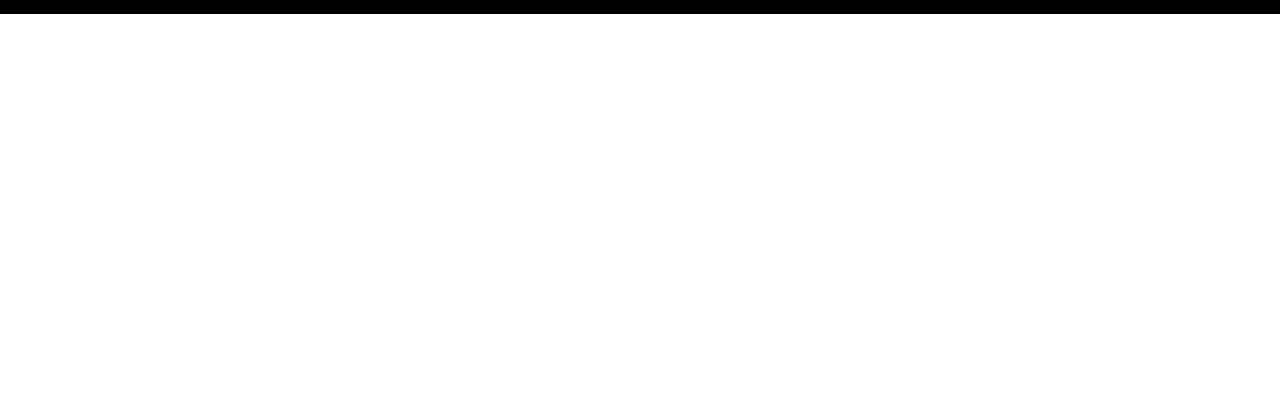
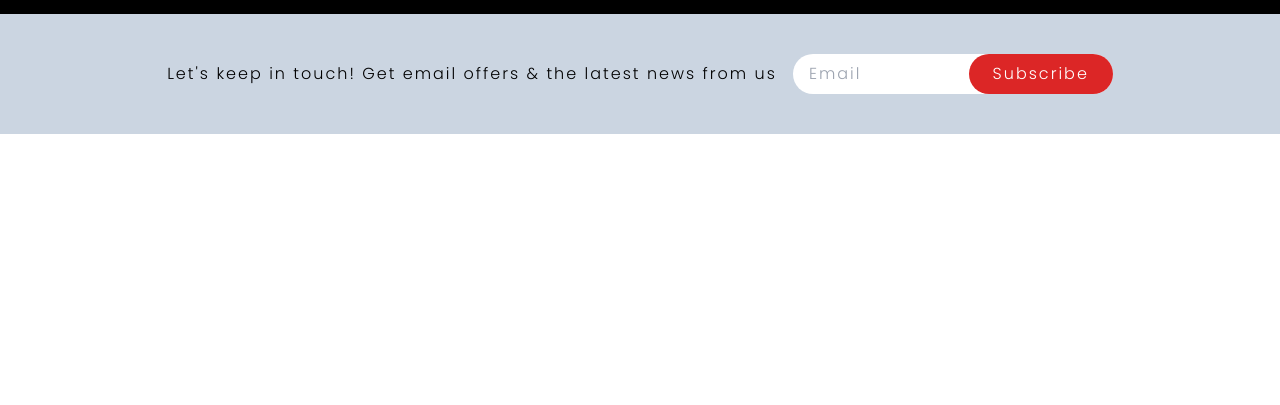
Before and after one commit to AbdulMoiz36/Aloacci, a PHP site: page / in a window 1280 px wide. Shown: the part 135-540 px from the top of the page. Run offline with PHP 8.4, Linux system fonts and the light colour scheme; some libraries are stand-ins or nearby versions.

Commit message:
HTML to PHP

```diff
--- a/css/style.css
+++ b/css/style.css
@@ -13,6 +13,7 @@ input[type="search"]::-webkit-search-cancel-button {
   #head-search {
     padding-right: 2.5rem; /* Ensure enough space for the search icon */
   }
+
 
   .shop:hover{
     border-bottom: 2px solid gray;
--- /dev/null
+++ b/footer.php
@@ -0,0 +1,23 @@
+ <!-- Footer Start -->
+ <footer class="bg-black">
+      <div class="bg-slate-300 p-10 w-full flex flex-col sm:flex-row justify-center items-center gap-4">
+        <p class="text-center sm:text-left">Let's keep in touch! Get email offers & the latest news from us</p>
+        <div class="relative w-full sm:w-auto max-w-lg">
+          <input
+            type="email"
+            placeholder="Email"
+            class="py-2 pl-4 pr-36 rounded-full w-full sm:w-80 outline-none"
+          />
+          <button
+            class="absolute right-0 top-1/2 transform -translate-y-1/2 text-white bg-red-600 px-6 py-2 rounded-full whitespace-nowrap overflow-hidden"
+          >
+            Subscribe
+          </button>
+        </div>
+      </div>
+    </footer>
+    <!-- Footer End -->
+    </body>
+  <!-- scripts -->
+  <script src="./js/script.js"></script>
+</html>
--- /dev/null
+++ b/header.php
@@ -0,0 +1,181 @@
+<!DOCTYPE html>
+<html lang="en">
+  <head>
+    <meta charset="UTF-8" />
+    <meta name="viewport" content="width=device-width, initial-scale=1.0" />
+    <title>Aloacci</title>
+    <!-- Tailwind -->
+    <script src="https://cdn.tailwindcss.com"></script>
+    <!-- Custom Styling -->
+    <link rel="stylesheet" href="./css/style.css" />
+    <!-- Font Awesome 6.6.0 -->
+    <link
+      href="https://cdnjs.cloudflare.com/ajax/libs/font-awesome/6.0.0-beta3/css/all.min.css"
+      rel="stylesheet"
+    />
+    <!-- Fonts -->
+    <link rel="preconnect" href="https://fonts.googleapis.com" />
+    <link rel="preconnect" href="https://fonts.gstatic.com" crossorigin />
+    <link
+      href="https://fonts.googleapis.com/css2?family=Poppins:ital,wght@0,100;0,200;0,300;0,400;0,500;0,600;0,700;0,800;0,900;1,100;1,200;1,300;1,400;1,500;1,600;1,700;1,800;1,900&display=swap"
+      rel="stylesheet"
+    />
+  </head>
+  <body>
+    <!-- Header Start -->
+    <header
+      class="bg-black h-auto flex-wrap-reverse justify-center items-center sm:flex sm:justify-between sm:px-10 px-5 py-3"
+    >
+      <!-- Search Box Start -->
+      <div class="flex gap-4">
+        <i
+          id="menu-icon"
+          class="fa-solid fa-bars sm:hidden block text-lg text-white cursor-pointer"
+          onclick="toggleNavbar()"
+        ></i>
+        <div class="relative w-full">
+          <input
+            type="search"
+            placeholder="Search"
+            name="head-search"
+            id="head-search"
+            class="py-2 px-4 rounded-full w-full outline-none"
+          />
+          <i
+            class="fas fa-search absolute right-3 top-1/2 transform -translate-y-1/2 text-black text-lg sm:text-xl"
+          ></i>
+        </div>
+      </div>
+      <!-- Logo Start -->
+      <div class="flex justify-center">
+        <img src="./img/logo-cropped-bottom.png" alt="Logo" width="100px" />
+      </div>
+      <!-- Acccount And Cart Start -->
+      <div class="flex justify-center space-x-10 text-white items-center">
+        <!-- Account -->
+        <div class="flex items-center space-x-3 text-lg sm:text-xl">
+          <i class="fas fa-user"></i>
+          <span>Account</span>
+        </div>
+        <!-- Cart -->
+        <div class="flex items-center space-x-3 text-lg sm:text-xl">
+          <i class="fa-sharp fa-solid fa-bag-shopping"></i>
+          <span>Cart</span>
+        </div>
+      </div>
+    </header>
+    <!-- Header End -->
+
+    <!-- Navbar Start -->
+    <nav
+      id="navbar"
+      class="bg-black border-t-2 relative border-slate-900 h-auto hidden sm:flex justify-center items-center px-14"
+    >
+      <!-- List Of All Main Pags -->
+      <ul
+        class="flex flex-col sm:flex-row gap-4 sm:gap-10 text-white text-center py-3"
+      >
+        <!-- Shop -->
+        <li class="hover:cursor-pointer" id="shop" onclick="toggleShop()">
+          Shop
+          <i class="fa-solid fa-angle-down ml-1 align-middle text-sm"></i>
+          <!-- Menu For Shop -->
+          <ul
+            class="hidden w-full absolute bg-white text-black shadow-xl grid-cols-2 sm:grid-cols-4 gap-10 z-10 top-12 left-0 p-10"
+            id="menu"
+          >
+            <li class="text-start font-semibold">
+              SubLink
+              <ul class="mt-2 font-thin flex flex-col gap-1">
+                <a href="#"
+                  ><li class="hover:underline hover:cursor-pointer">
+                    Sub-Sub Link
+                  </li></a
+                >
+                <a href="#"
+                  ><li class="hover:underline hover:cursor-pointer">
+                    Sub-Sub Link
+                  </li></a
+                >
+                <a href="#"
+                  ><li class="hover:underline hover:cursor-pointer">
+                    Sub-Sub Link
+                  </li></a
+                >
+              </ul>
+            </li>
+            <li class="text-start font-semibold">
+              SubLink
+              <ul class="mt-2 font-thin flex flex-col gap-1">
+                <a href="#"
+                  ><li class="hover:underline hover:cursor-pointer">
+                    Sub-Sub Link
+                  </li></a
+                >
+                <a href="#"
+                  ><li class="hover:underline hover:cursor-pointer">
+                    Sub-Sub Link
+                  </li></a
+                >
+                <a href="#"
+                  ><li class="hover:underline hover:cursor-pointer">
+                    Sub-Sub Link
+                  </li></a
+                >
+              </ul>
+            </li>
+            <li class="text-start font-semibold">
+              SubLink
+              <ul class="mt-2 font-thin flex flex-col gap-1">
+                <a href="#"
+                  ><li class="hover:underline hover:cursor-pointer">
+                    Sub-Sub Link
+                  </li></a
+                >
+                <a href="#"
+                  ><li class="hover:underline hover:cursor-pointer">
+                    Sub-Sub Link
+                  </li></a
+                >
+                <a href="#"
+                  ><li class="hover:underline hover:cursor-pointer">
+                    Sub-Sub Link
+                  </li></a
+                >
+              </ul>
+            </li>
+            <li class="text-start font-semibold">
+              SubLink
+              <ul class="mt-2 font-thin flex flex-col gap-1">
+                <a href="#"
+                  ><li class="hover:underline hover:cursor-pointer">
+                    Sub-Sub Link
+                  </li></a
+                >
+                <a href="#"
+                  ><li class="hover:underline hover:cursor-pointer">
+                    Sub-Sub Link
+                  </li></a
+                >
+                <a href="#"
+                  ><li class="hover:underline hover:cursor-pointer">
+                    Sub-Sub Link
+                  </li></a
+                >
+              </ul>
+            </li>
+          </ul>
+        </li>
+        <li>Link 2</li>
+        <li>Link 3</li>
+        <li>Link 4</li>
+        <li>Link 5</li>
+        <a href="#"
+          ><li class="hover:underline hover:cursor-pointer">About</li></a
+        >
+        <a href="#"
+          ><li class="hover:underline hover:cursor-pointer">Contact</li></a
+        >
+      </ul>
+    </nav>
+    <!-- Navbar End -->
--- a/index.html
+++ /dev/null
@@ -1,119 +0,0 @@
-<!DOCTYPE html>
-<html lang="en">
-  <head>
-    <meta charset="UTF-8" />
-    <meta name="viewport" content="width=device-width, initial-scale=1.0" />
-    <title>Aloacci</title>
-    <!-- Tailwind -->
-    <script src="https://cdn.tailwindcss.com"></script>
-    <!-- Custom Styling -->
-    <link rel="stylesheet" href="/css/style.css" />
-    <!-- Font Awesome 6.6.0 -->
-    <link
-      href="https://cdnjs.cloudflare.com/ajax/libs/font-awesome/6.0.0-beta3/css/all.min.css"
-      rel="stylesheet"
-    />
-    <!-- Fonts -->
-    <link rel="preconnect" href="https://fonts.googleapis.com">
-    <link rel="preconnect" href="https://fonts.gstatic.com" crossorigin>
-    <link href="https://fonts.googleapis.com/css2?family=Poppins:ital,wght@0,100;0,200;0,300;0,400;0,500;0,600;0,700;0,800;0,900;1,100;1,200;1,300;1,400;1,500;1,600;1,700;1,800;1,900&display=swap" rel="stylesheet">
-  </head>
-  <body>
-    <!-- Header Start -->
-    <header class="bg-black h-auto flex-wrap-reverse justify-center items-center sm:flex sm:justify-between sm:px-10 px-5 py-3">
-        <!-- Search Box Start -->
-         <div class="flex gap-4">
-             <i id="menu-icon" class="fa-solid fa-bars sm:hidden block text-lg text-white cursor-pointer" onclick="toggleNavbar()"></i>
-             <div class="relative w-full">
-                 <input
-                 type="search"
-                 placeholder="Search"
-                 name="head-search"
-                 id="head-search"
-                 class="py-2 px-4 rounded-full w-full outline-none"
-                 />
-                 <i
-                 class="fas fa-search absolute right-3 top-1/2 transform -translate-y-1/2 text-black text-lg sm:text-xl"
-                 ></i>
-                </div>
-            </div>
-      <!-- Logo Start -->
-      <div class="flex justify-center">
-        <img
-          src="/img/logo-cropped-bottom.png"
-          alt="Logo"
-          width="100px"
-        />
-      </div>
-       <!-- Acccount And Cart Start -->
-      <div class="flex justify-center space-x-10 text-white items-center">
-        <!-- Account -->
-        <div class="flex items-center space-x-3 text-lg sm:text-xl">
-          <i class="fas fa-user "></i>
-          <span>Account</span>
-        </div>
-        <!-- Cart -->
-        <div class="flex items-center space-x-3 text-lg sm:text-xl">
-          <i class="fa-sharp fa-solid fa-bag-shopping "></i>
-          <span>Cart</span>
-        </div>
-      </div>
-    </header>
-    <!-- Header End -->
-
-     <!-- Navbar Start -->
-    <nav id="navbar" class="bg-black border-t-2 relative border-slate-900 h-auto hidden sm:flex justify-center items-center px-14">
-        <ul class="flex  flex-col sm:flex-row gap-4 sm:gap-10 text-white text-center py-3 ">
-            <li class="hover:cursor-pointer" id="shop" onclick="toggleShop()">Shop
-              <i class="fa-solid fa-angle-down ml-1 align-middle text-sm"></i>
-              <ul class="hidden w-full absolute bg-white text-black shadow-xl grid-cols-2 sm:grid-cols-4 gap-10 z-10 top-12 left-0 p-10 " id="menu">
-                <li class="text-start font-semibold">
-                  SubLink
-                  <ul class="mt-2 font-thin flex flex-col gap-1">
-                    <a href="#"><li class="hover:underline hover:cursor-pointer">Sub-Sub Link</li></a>
-                    <a href="#"><li class="hover:underline hover:cursor-pointer">Sub-Sub Link</li></a>
-                    <a href="#"><li class="hover:underline hover:cursor-pointer">Sub-Sub Link</li></a>
-                  </ul>
-                </li>
-                <li class="text-start font-semibold">
-                  SubLink
-                  <ul class="mt-2 font-thin flex flex-col gap-1">
-                    <a href="#"><li class="hover:underline hover:cursor-pointer">Sub-Sub Link</li></a>
-                    <a href="#"><li class="hover:underline hover:cursor-pointer">Sub-Sub Link</li></a>
-                    <a href="#"><li class="hover:underline hover:cursor-pointer">Sub-Sub Link</li></a>
-                  </ul>
-                </li>
-                <li class="text-start font-semibold">
-                  SubLink
-                  <ul class="mt-2 font-thin flex flex-col gap-1">
-                    <a href="#"><li class="hover:underline hover:cursor-pointer">Sub-Sub Link</li></a>
-                    <a href="#"><li class="hover:underline hover:cursor-pointer">Sub-Sub Link</li></a>
-                    <a href="#"><li class="hover:underline hover:cursor-pointer">Sub-Sub Link</li></a>
-                  </ul>
-                </li>
-                <li class="text-start font-semibold">
-                  SubLink
-                  <ul class="mt-2 font-thin flex flex-col gap-1">
-                    <a href="#"><li class="hover:underline hover:cursor-pointer">Sub-Sub Link</li></a>
-                    <a href="#"><li class="hover:underline hover:cursor-pointer">Sub-Sub Link</li></a>
-                    <a href="#"><li class="hover:underline hover:cursor-pointer">Sub-Sub Link</li></a>
-                  </ul>
-                </li>
-              </ul>
-
-            </li>
-            <li>Link 2</li>
-            <li>Link 3</li>
-            <li>Link 4</li>
-            <li>Link 5</li>
-            <a href="#"><li class="hover:underline hover:cursor-pointer">About</li></a>
-            <a href="#"><li class="hover:underline hover:cursor-pointer">Contact</li></a>
-        </ul>
-    </nav>
-    <!-- Navbar End -->
-
-
-  </body>
-  <!-- scripts -->
-   <script src="/js/script.js"></script>
-</html>
--- /dev/null
+++ b/index.php
@@ -0,0 +1,9 @@
+<?php
+include "header.php";
+?>
+
+
+
+<?php
+include "footer.php";
+?>
```
Also changed, not shown: login.php (added).
